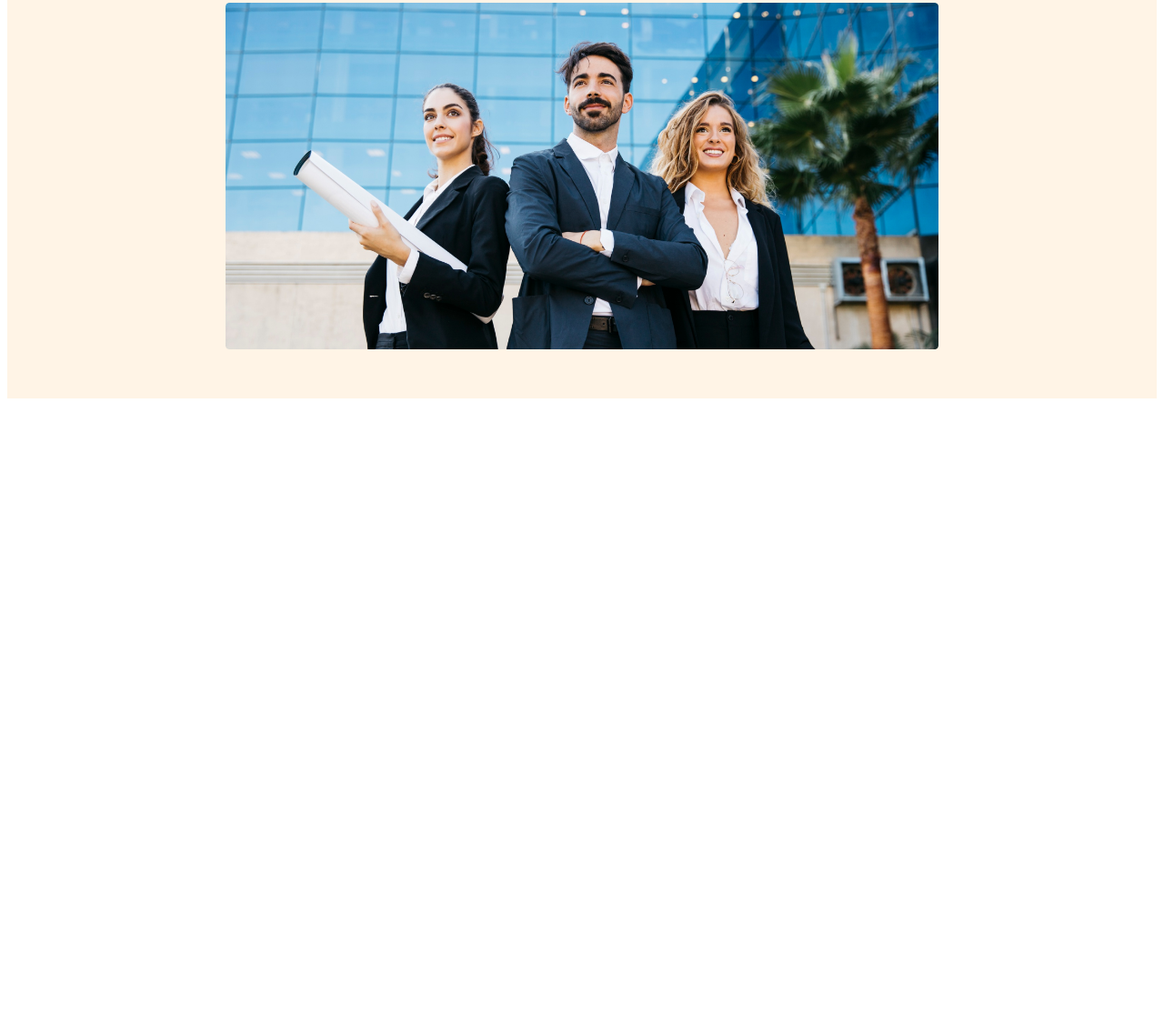
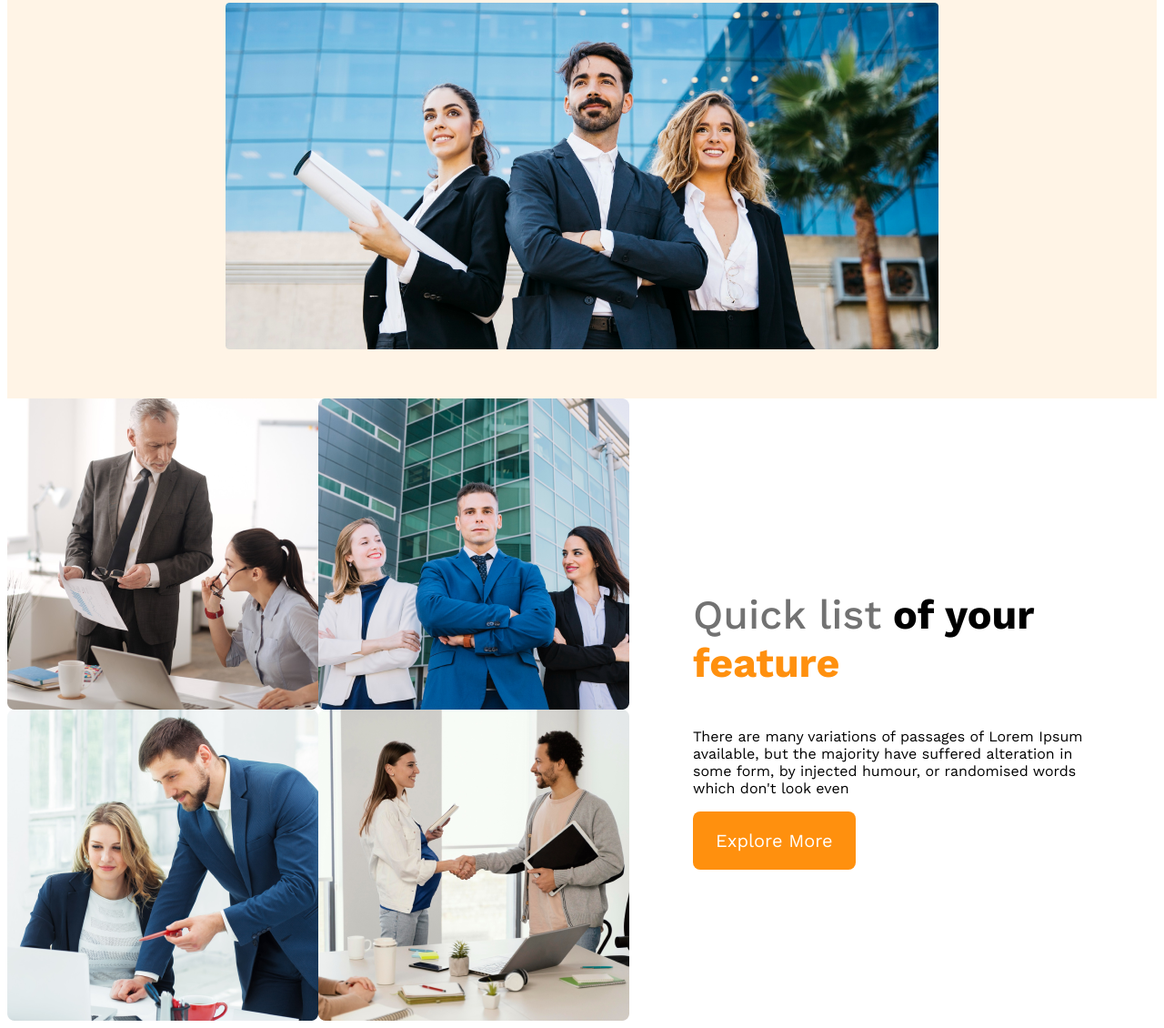
Before and after one commit to Arafat-Hosssain/g3-architects-website, a plain HTML site: page index.html in a window 1280 px wide. Shown: the part 427-1557 px from the top of the page at 91% size. Before the commit the page ends 873 px from the top, so only its background shows below. Drawn offline with nearby package versions, Linux system fonts and the light colour scheme.

Commit message:
feature content added

```diff
--- a/index.html
+++ b/index.html
@@ -8,32 +8,53 @@
       <link rel="stylesheet" href="styles/architect.css" />
    </head>
    <body>
+      <!-- header start -->
       <header>
          <nav>
             <h3 class="nav-title">G3 Architechts</h3>
             <ul>
-              <li><a href="">Home</a></li>
-              <li><a href="">About</a></li>
-              <li><a href="">Contact</a></li>
-              <li><a href="">Login</a></li>
+               <li><a href="">Home</a></li>
+               <li><a href="">About</a></li>
+               <li><a href="">Contact</a></li>
+               <li><a href="">Login</a></li>
             </ul>
          </nav>
 
          <div class="banner">
             <div class="banner-content">
                <h1 banner-title>Brand New Group of Architects</h1>
-            <p class="banner-description">There are many variations of passages of Lorem Ipsum available, but the majority have suffered alteration in some form, by injected humour, or randomised words which don't look even</p>
+               <p class="banner-description">
+                  There are many variations of passages of Lorem Ipsum
+                  available, but the majority have suffered alteration in some
+                  form, by injected humour, or randomised words which don't look
+                  even
+               </p>
+               <button class="btn-primary">Explore More</button>
+            </div>
+            <img src="/images/banner.png" alt="" />
+         </div>
+      </header>
+      <!-- header end -->
+      <main>
+         <!-- feature sections -->
+         <section class="teams-container">
+         <div class="teams-img-container">
+            <img src="/images/team1.png" alt="">
+            <img src="/images/team2.png" alt="">
+            <img src="/images/team3.png" alt="">
+            <img src="/images/team4.png" alt="">
+         </div>
+         <div class="team-content">
+            <h3 class="teams-title"> <span class="quick-list">Quick list</span> <span>of your </span> <span class="text-feature">feature</span></h3>
+            <p>There are many variations of passages of Lorem Ipsum available, but the majority have suffered alteration in some form, by injected humour, or randomised words which don't look even</p>
             <button class="btn-primary">Explore More</button>
-            </div>
-            <img src="/images/banner.png" alt="">
+
          </div>
 
-      </header>
-      <main>
+
+         </section>
 
       </main>
-      <footer>
-
-      </footer>
+      <footer></footer>
    </body>
 </html>
--- a/styles/architect.css
+++ b/styles/architect.css
@@ -96,3 +96,41 @@ nav li a {
       }
    }
 }
+
+/* main styles */
+
+main {
+   max-width: 1440px;
+   margin: 0 auto;
+}
+
+/* teams styles */
+.teams-container{
+   display: flex;
+   align-items: center;
+}
+.teams-img-container{
+   display: grid;
+   grid-template-columns: repeat(2, 1fr);
+   gap: 1.5 rem;
+}
+
+.team-content{
+   padding-left: 70px;
+   padding-right: 70px;
+
+}
+.teams-title{
+   font-size: 2.8rem;
+
+}
+
+.teams-title .quick-list {
+   color: #727272;
+   font-weight: 500;
+}
+
+.teams-title .text-feature{
+   color: #FF900E;
+   font-weight: 700;
+}
```
